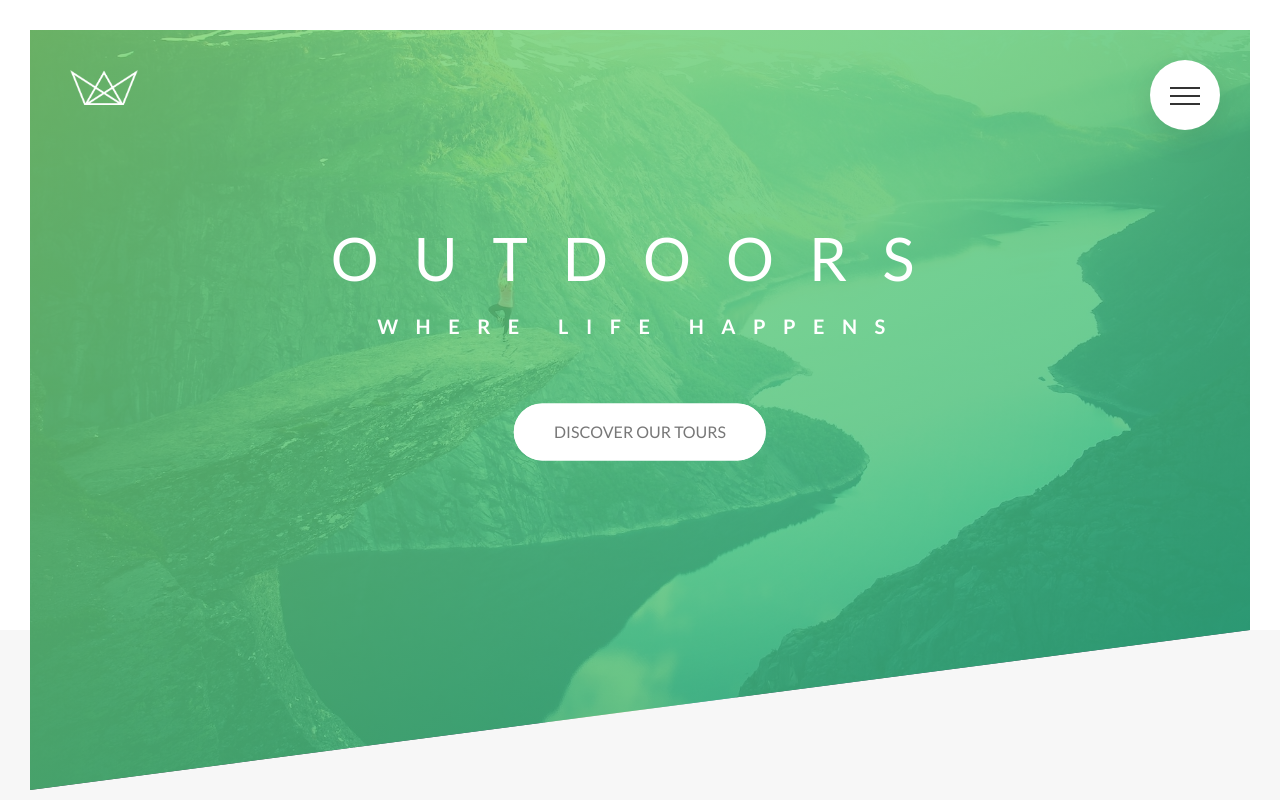
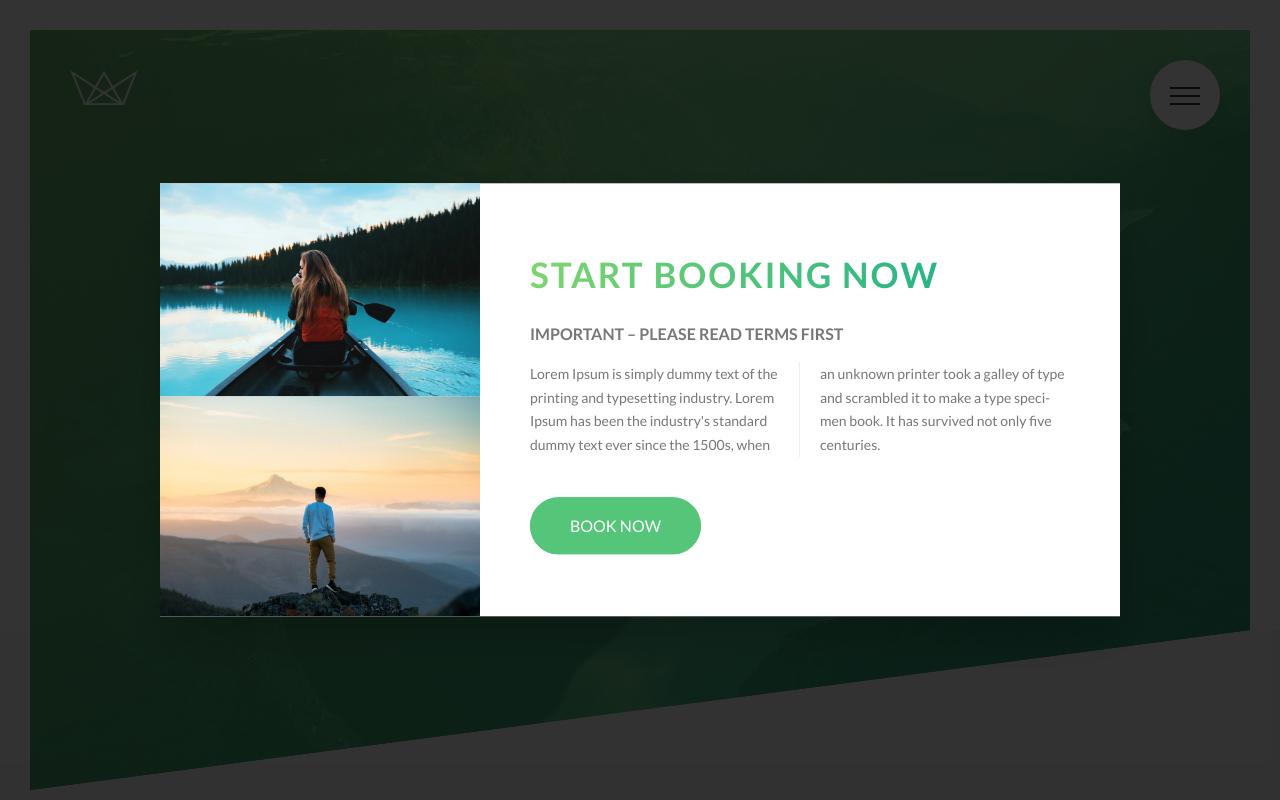
Before and after one commit to bperl/CSS-Project, a website: page index.html in a window 1280 px wide. Shown: the top 800 px of the page. Drawn offline with Linux system fonts and the light colour scheme.

Commit message:
created popup with styling

```diff
--- a/index.html
+++ b/index.html
@@ -361,6 +361,23 @@
           </div>
         </footer>
 
+        <div class="popup">
+            <div class="popup__content">
+                <div class="popup__left">
+                   <img src="img/nat-8.jpg" alt="Tour photo" class="popup__img">
+                   <img src="img/nat-9.jpg" alt="Tour photo" class="popup__img">
+                </div>
+                <div class="popup__right">
+                    <h2 class="heading-secondary u-margin-bottom-small">Start booking now</h2>
+                    <h3 class="heading-tertiary u-margin-bottom-small">Important &ndash; Please read terms first </h3>
+                    <p class="popup__text">
+                        Lorem Ipsum is simply dummy text of the printing and typesetting industry. Lorem Ipsum has been the industry's standard dummy text ever since the 1500s, when an unknown printer took a galley of type and scrambled it to make a type specimen book. It has survived not only five centuries.
+                    </p>
+                    <a href="#" class="btn btn--green">Book now</a>
+                </div>
+            </div>
+        </div>
+
         <!--
         <section class="grid-test">
           <div class="row">
--- a/sass/abstracts/_mixins.scss
+++ b/sass/abstracts/_mixins.scss
@@ -5,3 +5,10 @@
     clear: both;
   }
 }
+
+@mixin absCenter {
+  position: absolute;
+  top: 50%;
+  left: 50%;
+  transform: translate(-50%, -50%);
+}
--- /dev/null
+++ b/sass/components/_popup.scss
@@ -0,0 +1,53 @@
+.popup {
+  height: 100vh;
+  width: 100%;
+  position: fixed;
+  top: 0;
+  left: 0;
+  background-color: rgba($color-black, .8);
+  z-index: 9999;
+
+  &__content {
+    @include absCenter;
+    width: 75%;
+    background-color: $color-white;
+    box-shadow: 0 2rem 4rem rgba($color-black, .2);
+    display: table;
+  }
+
+  &__left {
+    width: 33.33333%;
+    display: table-cell;
+    overflow: hidden;
+  }
+
+  &__right {
+    right: 66.6666%;
+    display: table-cell;
+    vertical-align: middle;
+    padding: 3rem 5rem;
+  }
+
+  &__img {
+    display: block;
+    width: 100%;
+  }
+
+  &__text {
+    font-size: 1.4rem;
+    margin-bottom: 4rem;
+
+    -moz-column-count: 2;
+    -moz-column-gap: 4rem;
+    -moz-column-rule: 1px solid $color-grey-light-2;
+
+    column-count: 2;
+    column-gap: 4rem;
+    column-rule: 1px solid $color-grey-light-2;
+
+    -moz-hyphens: auto;
+    -ms-hyphens: auto;
+    -webkit-hyphens: auto;
+    hyphens: auto;
+  }
+}
--- a/sass/main.scss
+++ b/sass/main.scss
@@ -16,6 +16,7 @@
 @import "components/story";
 @import "components/bg-video";
 @import "components/forms";
+@import "components/popup";
 
 @import "layout/header";
 @import "layout/grid";
```
Also changed, not shown: css/style.css.
